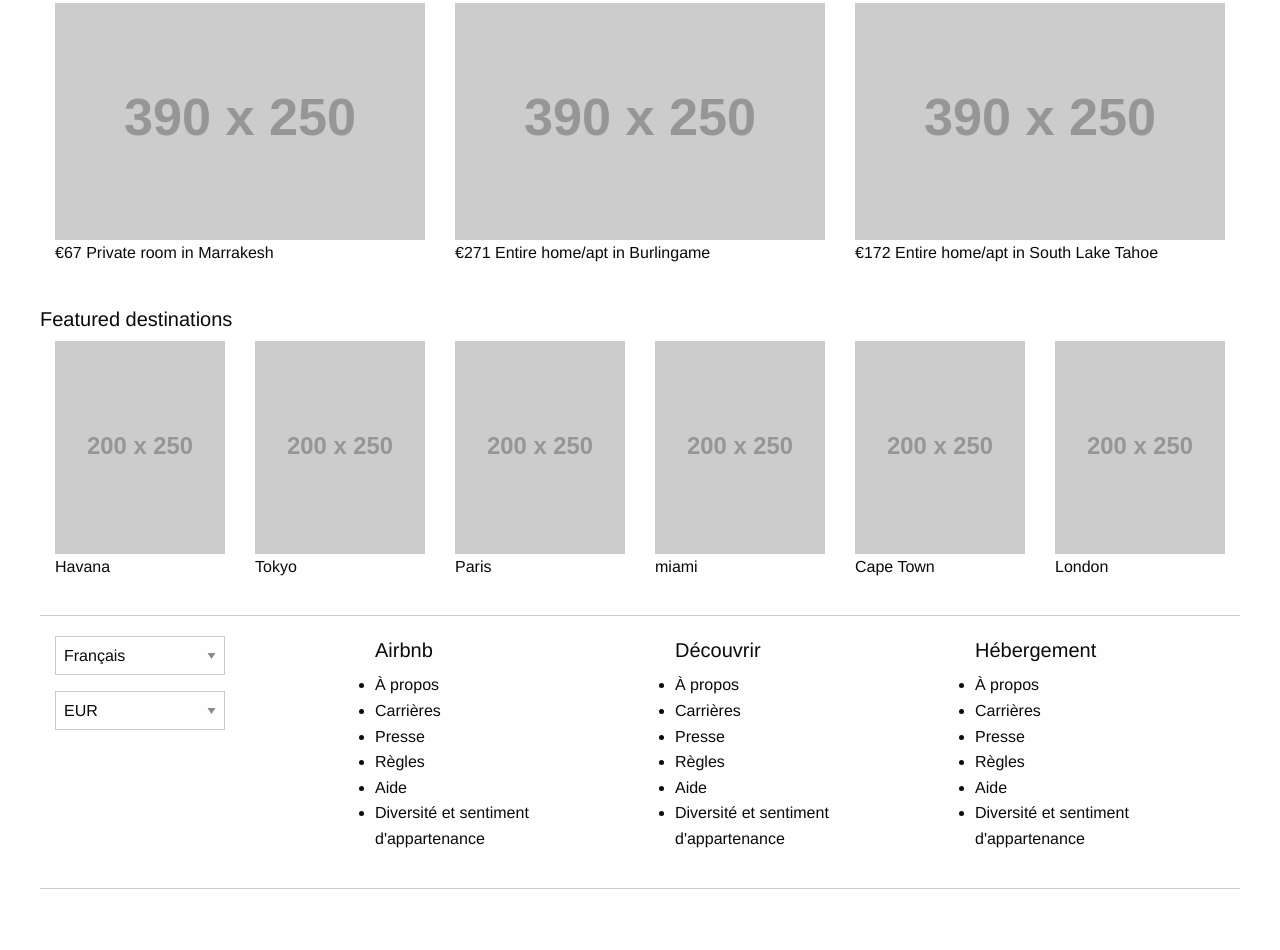
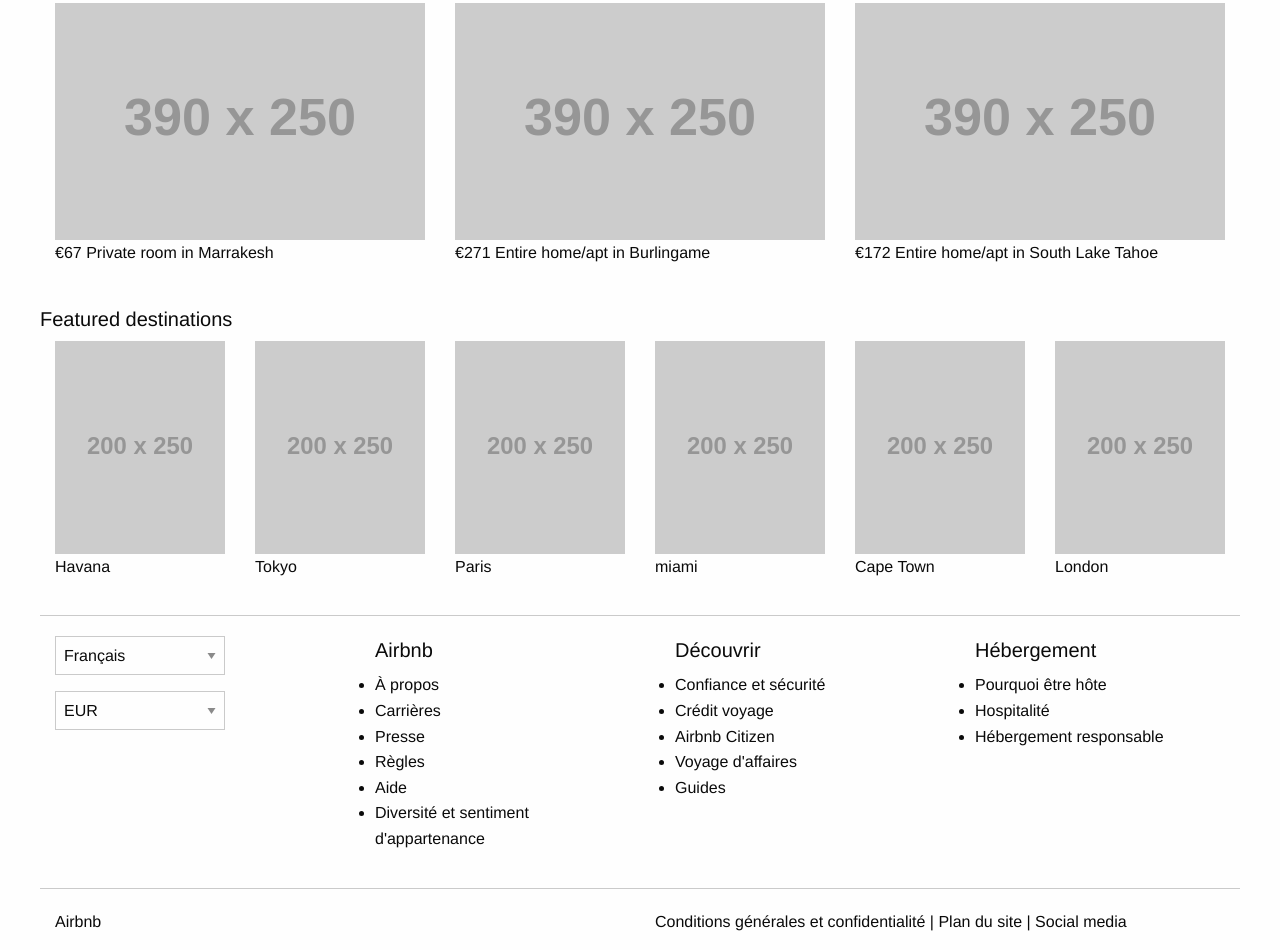
Before and after one commit to JGuiraud/airbnb-foundation, a plain HTML site: page index.html in a window 1280 px wide. Shown: the part 1113-2063 px from the top of the page. Before the commit the page ends 2022 px from the top, so only its background shows below. Drawn offline with Linux system fonts and the light colour scheme; placeholder pictures from the web are drawn by us; files whose address does not match are found by name.

Commit message:
footer done

```diff
--- a/index.html
+++ b/index.html
@@ -97,34 +97,29 @@
     <div class="medium-3 small-6 columns">
     <ul>
       <h5>Découvrir</h5>
-        <li>À propos</li>
-        <li>Carrières</li>
-        <li>Presse</li>
-        <li>Règles</li>
-        <li>Aide</li>
-        <li>Diversité et sentiment d'appartenance</li>
+        <li>Confiance et sécurité</li>
+        <li>Crédit voyage</li>
+        <li>Airbnb Citizen</li>
+        <li>Voyage d'affaires</li>
+        <li>Guides</li>
     </ul></div>
     <div class="medium-3 small-6 columns">
     <ul>
       <h5>Hébergement</h5>
-        <li>À propos</li>
-        <li>Carrières</li>
-        <li>Presse</li>
-        <li>Règles</li>
-        <li>Aide</li>
-        <li>Diversité et sentiment d'appartenance</li>
-    </ul></div>
+        <li>Pourquoi être hôte</li>
+        <li>Hospitalité</li>
+        <li>Hébergement responsable</li>
+</div>
 </div>
 <hr>
 
 <div class="row">
-  <div class="medium-2 medium-offset-3 colums">
-
+  <div class="medium-6 small-6 columns">
+      <p>Airbnb</p>
   </div>
-  <div class="medium-4 columns">
-
+  <div class="medium-6 small-6 columns">
+      <p>Conditions générales et confidentialité  |  Plan du site  |  Social media  </p>
   </div>
-
 </div>
 </footer>
 
```
